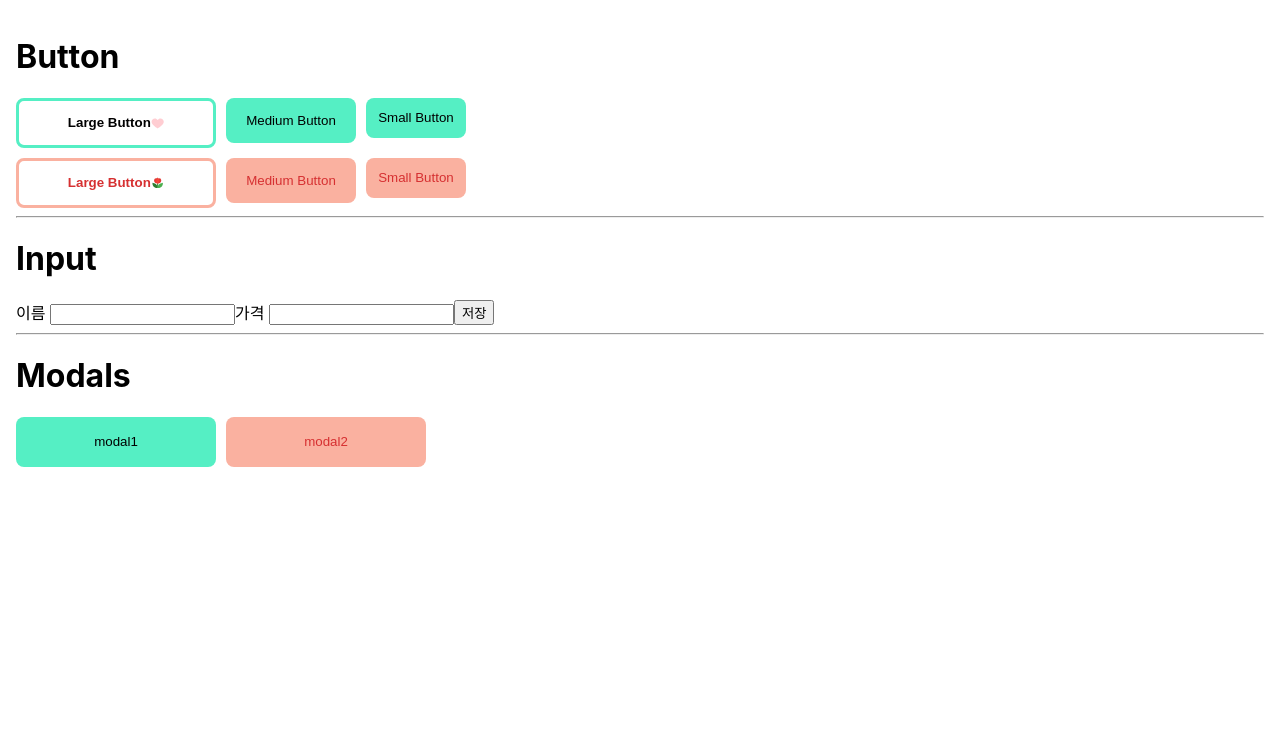
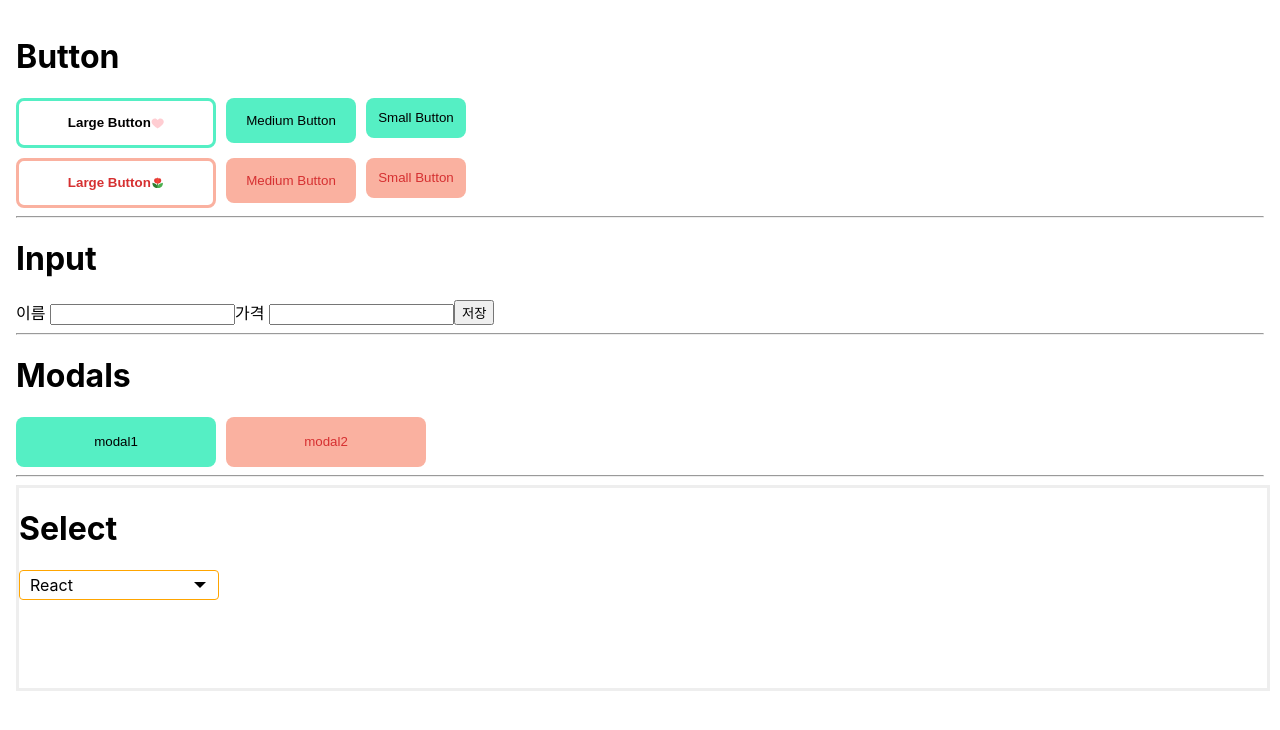
Before and after one commit to jiapril11/lv3-etc, a React (Create React App) app: page / in a window 1280 px wide. Shown: the top 730 px of the page. Built offline with nearby package versions, Linux system fonts and the light colour scheme.

Commit message:
Feat: Select 기능

```diff
--- a/src/App.js
+++ b/src/App.js
@@ -2,6 +2,7 @@ import { useEffect, useState } from "react";
 import Button from "./components/Button";
 import { FcLikePlaceholder, FcCloseUpMode } from "react-icons/fc";
 import Modals from "./components/Modals";
+import Select from "./components/Select";
 
 function App() {
   const [name, setName] = useState("");
@@ -76,6 +77,8 @@ function App() {
         </form>
         <hr />
         <Modals />
+        <hr />
+        <Select />
       </div>
     </>
   );
--- /dev/null
+++ b/src/components/Select.jsx
@@ -0,0 +1,97 @@
+import React, { useRef, useState } from "react";
+import ReactDOM from "react-dom";
+import styled from "styled-components";
+import { GoTriangleDown } from "react-icons/go";
+
+export default function Select() {
+  const [selected, setSelected] = useState("React");
+  const [visibleOptions, setVisibleOption] = useState(false);
+
+  const SelectOptions = ({ children }) =>
+    ReactDOM.createPortal(children, document.querySelector("#root"));
+
+  const handleSelectOption = (e) => {
+    setSelected((prev) => (prev = e.target.textContent));
+    setVisibleOption((prev) => (prev = false));
+  };
+  return (
+    <div>
+      <Box>
+        <h1>Select</h1>
+        <SelectBox onClick={() => setVisibleOption((prev) => !prev)}>
+          <span>{selected}</span>
+          <GoTriangleDown />
+        </SelectBox>
+      </Box>
+      {visibleOptions && (
+        <SelectOptions className="options">
+          <Options>
+            <ul onClick={handleSelectOption}>
+              <li>React</li>
+              <li>Java</li>
+              <li>Spring</li>
+              <li>React Native</li>
+            </ul>
+          </Options>
+        </SelectOptions>
+      )}
+    </div>
+  );
+}
+
+const Box = styled.div`
+  width: 100%;
+  height: 200px;
+  border: 3px solid #eee;
+  overflow: hidden;
+`;
+const SelectBox = styled.div`
+  position: relative;
+  display: flex;
+  justify-content: space-between;
+  align-items: center;
+  width: 200px;
+  height: 30px;
+  padding: 0 10px;
+  box-sizing: border-box;
+  border: 1px solid orange;
+  border-radius: 4px;
+  cursor: pointer;
+`;
+const Options = styled.div`
+  position: relative;
+  height: 200px;
+
+  & ul {
+    position: absolute;
+    width: 200px;
+    top: -100px;
+    left: 19px;
+    margin: 0 0;
+    padding: 0;
+    list-style: none;
+    border: 1px solid #a6a6f0;
+    border-radius: 4px;
+  }
+
+  & li {
+    padding: 7px 10px;
+    background-color: #fff;
+    cursor: pointer;
+    box-sizing: border-box;
+
+    &:hover {
+      background-color: #e8edf9;
+    }
+
+    &:first-child {
+      border-top-left-radius: 4px;
+      border-top-right-radius: 4px;
+    }
+
+    &:last-child {
+      border-bottom-left-radius: 4px;
+      border-bottom-right-radius: 4px;
+    }
+  }
+`;
```
